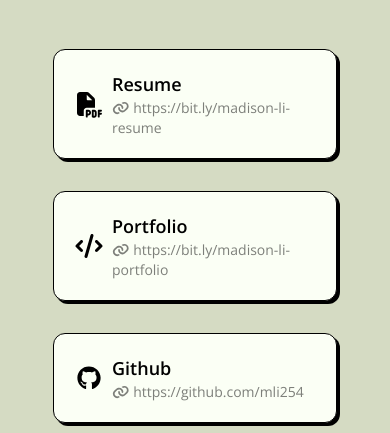
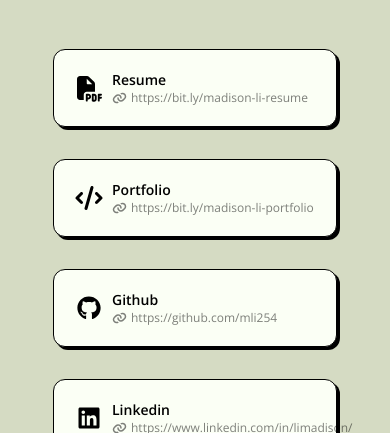
Before and after one commit to mli254/LinksApp, a React (Vite) app in the folder links-app/: page / in a window 390 px wide. Shown: the part 411-844 px from the top of the page. Built offline with nearby package versions, Linux system fonts and the light colour scheme; a web font is replaced by a local one.

Commit message:
tweaking appearance for mobile screens

```diff
--- a/links-app/src/App.jsx
+++ b/links-app/src/App.jsx
@@ -40,8 +40,8 @@ function LinkCard({link}) {
           {link.icon}
         </div>
         <div>
-          <h1 class="font-[Open_Sans] text-lg font-semibold">{link.title}</h1>
-          <h2 class="font-[Open_Sans] text-sm text-black/50 dark:text-white/50 text-wrap"><FontAwesomeIcon icon={faLink} /> {link.link}</h2>
+          <h1 class="font-[Open_Sans] text-sm md:text-lg font-semibold">{link.title}</h1>
+          <h2 class="font-[Open_Sans] text-xs md:text-sm text-black/50 dark:text-white/50 flex shrink-1 gap-x-1 items-center"><FontAwesomeIcon icon={faLink} /> {link.link}</h2>
           </div>
         </div>
       </a>
```
